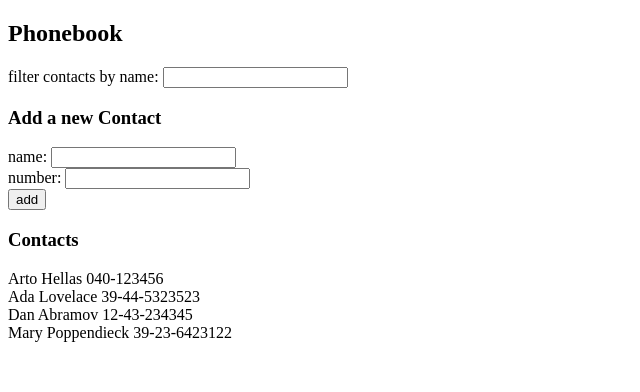
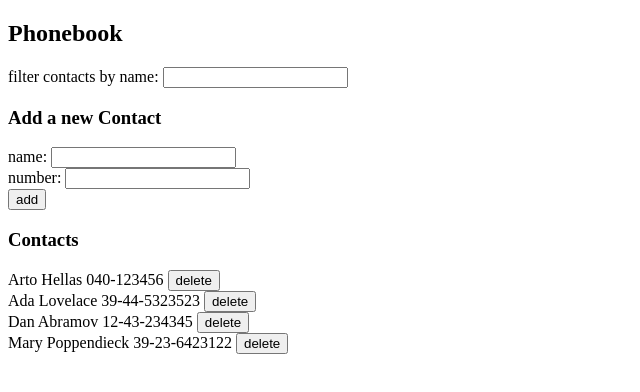
Before and after one commit to Jacob-Co/Helsinki-exercises-co, a React (Create React App) app in the folder part2/phonebook/: page / in a window 1280 px wide. Shown: the top 392 px of the page, without its empty margins (0-640 px from the left). Built offline with nearby package versions, Linux system fonts and the light colour scheme; data requests are answered from the project's data file.

Commit message:
Finished exercise 2.15-2.18

```diff
--- a/part2/phonebook/db.json
+++ b/part2/phonebook/db.json
@@ -1,5 +1,5 @@
 {
-  "persons":[
+  "persons": [
     {
       "name": "Arto Hellas",
       "number": "040-123456",
--- a/part2/phonebook/src/components/App.js
+++ b/part2/phonebook/src/components/App.js
@@ -1,13 +1,6 @@
 import React, { useState, useEffect } from 'react';
-import axios from 'axios';
-
-const Persons = ({persons}) => {
-  return (
-    <>
-      {persons.map(person => <div key={person.name}>{person.name} {person.number}</div>)}
-    </>
-  )
-}
+import Persons from './Persons'
+import personService from './../services/persons'
 
 const PersonForm = ({newName, newNumber, handleOnNameChange, handleOnNumberChange, handleFormSubmit}) => {
   return (
@@ -34,20 +27,15 @@ const Filter = ({filter, handleOnChange}) => {
 }
 
 const App = () => {
-  const [ persons, setPersons ] = useState([
-    // { name: 'Arto Hellas', number: '040-123456' },
-    // { name: 'Ada Lovelace', number: '39-44-5323523' },
-    // { name: 'Dan Abramov', number: '12-43-234345' },
-    // { name: 'Mary Poppendieck', number: '39-23-6423122' }
-  ]);
+  const [ persons, setPersons ] = useState([]);
   const [ newName, setNewName ] = useState('');
   const [ newNumber, setNewNumber ] = useState('');
   const [ filter, setFilter ] = useState('');
 
   useEffect(() => {
-    axios
-      .get('http://localhost:3001/persons')
-      .then(res => setPersons(res.data))
+    personService
+      .getAll()
+      .then(initialPersons => setPersons(initialPersons))
   }, [])
 
   const personsToShow = (filter === '')
@@ -70,14 +58,50 @@ const App = () => {
     setFilter(e.target.value);
   }
 
+  const handleDeletePerson = (e) => {
+    const id = Number(e.target.value);
+    const name = persons.find(person => person.id === id).name;
+    if (window.confirm(`Delete ${name}`)) {
+      personService
+        .remove(id)
+        .then(deletedId => {
+          setPersons(persons.filter(person => person.id !== deletedId))
+        })
+    }
+  }
+
   const addPerson = (e) => {
     e.preventDefault();
+    const newNumberMessage = `${newName} is already in the phonebook, ` +
+      `do you want to update the number`;
+
     if (duplicateName(newName)) {
-      alert(`${newName} is already added to phonebook`);
+      if (newNumber === '') return alert(`${newName} is already added to phonebook`);
+      if (window.confirm(newNumberMessage)) {
+        const person = persons.find(person => person.name.toLowerCase() === newName.toLowerCase());
+        const modifiedPerson = {...person, number: newNumber, name: newName};
+
+        personService
+          .edit(person.id, modifiedPerson)
+          .then(returnPerson => {
+            setPersons(persons.map(person => {
+              return person.name.toLowerCase() === returnPerson.name.toLowerCase()
+                ? returnPerson
+                : person
+            }));
+            setNewName('');
+            setNewNumber('');
+          })
+      };
     } else {
-      setPersons(persons.concat({ name: newName, number: newNumber }));
-      setNewName('');
-      setNewNumber('');
+      const newPersonObj = { name: newName, number: newNumber };
+      personService
+        .create(newPersonObj)
+        .then(returnedPersonObj => {
+          setPersons(persons.concat(returnedPersonObj));
+          setNewName('');
+          setNewNumber('');
+        })
     }
   }
 
@@ -94,7 +118,7 @@ const App = () => {
         handleOnNumberChange={handleNumberChange}
       />
       <h3>Contacts</h3>
-      <Persons persons={personsToShow}/>
+      <Persons persons={personsToShow} handleDeleteBtn={handleDeletePerson}/>
     </div>
   )
 }
--- /dev/null
+++ b/part2/phonebook/src/components/Persons.js
@@ -0,0 +1,25 @@
+import React from 'react';
+
+const Person = ({person, handleDeleteBtn}) => {
+  return (
+    <div>
+      {person.name} {person.number + '  '}
+      <button onClick={handleDeleteBtn} value={person.id}>delete</button>
+    </div>
+  )
+}
+
+const Persons = ({persons, handleDeleteBtn}) => {
+  return (
+    <>
+      {persons.map(person => <Person
+        key={person.name}
+        person={person}
+        handleDeleteBtn={handleDeleteBtn}
+        />
+      )}
+    </>
+  )
+}
+
+export default Persons;
--- /dev/null
+++ b/part2/phonebook/src/services/persons.js
@@ -0,0 +1,24 @@
+import axios from 'axios'
+const baseUrl = 'http://localhost:3001/persons'
+
+const getAll = () => {
+  const req = axios.get(baseUrl);
+  return req.then(res => res.data);
+};
+
+const create = (newPersonObj) => {
+  const req = axios.post(baseUrl, newPersonObj)
+  return req.then(res => res.data);
+};
+
+const remove = (id) => {
+  const req = axios.delete(`${baseUrl}/${id}`);
+  return req.then(() => id);
+};
+
+const edit = (id, newPersonObj) => {
+  const req = axios.put(`${baseUrl}/${id}`, newPersonObj);
+  return req.then(res => res.data);
+};
+
+export default {getAll, create, remove, edit}
```
Also changed, not shown: 1 other file (tests, documents, lock files or other folders).
